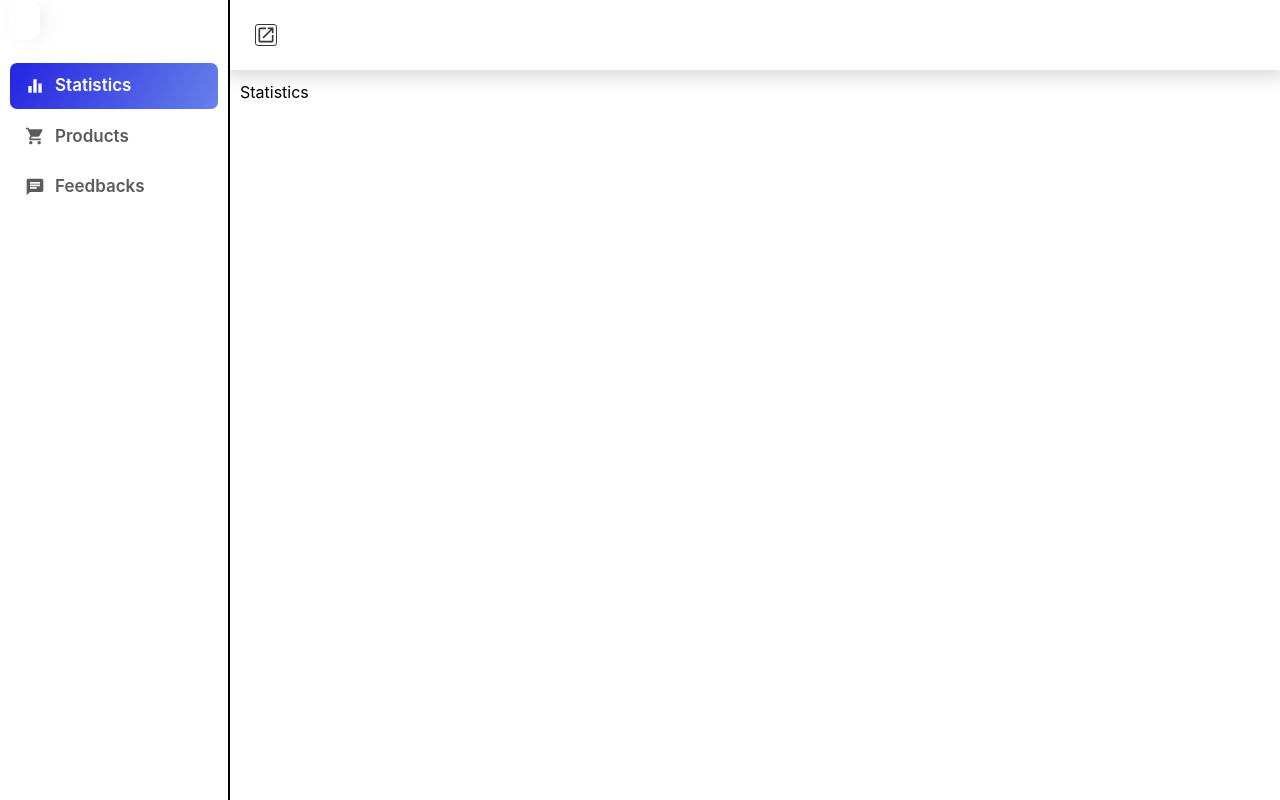
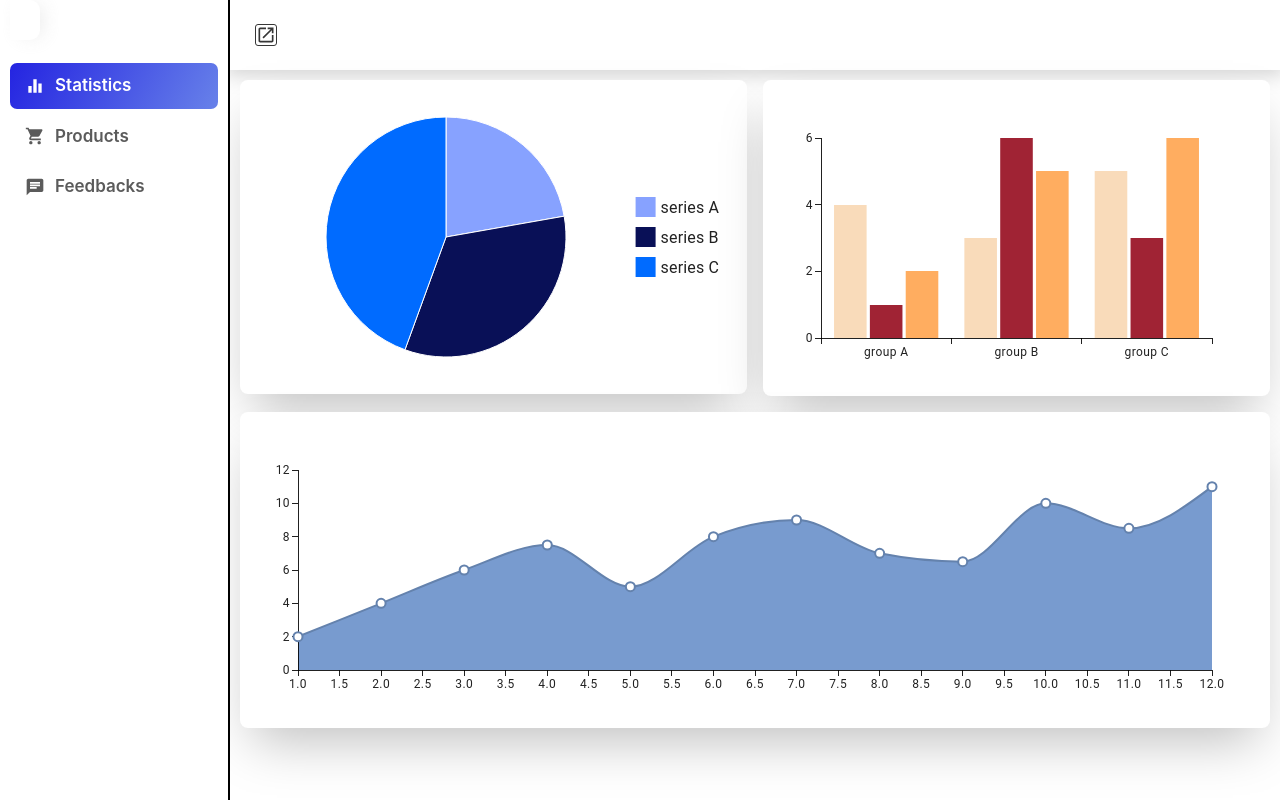
Before and after one commit to SabirovaOlya/shop-app, a React (Vite) app: page / in a window 1280 px wide. Built offline with nearby package versions, Linux system fonts and the light colour scheme.

Commit message:
charts --finished

```diff
--- a/package.json
+++ b/package.json
@@ -14,6 +14,7 @@
     "@emotion/styled": "^11.13.0",
     "@mui/icons-material": "^6.1.4",
     "@mui/material": "^6.1.4",
+    "@mui/x-charts": "^7.21.0",
     "autoprefixer": "^10.4.20",
     "postcss-cli": "^11.0.0",
     "react": "^18.3.1",
--- /dev/null
+++ b/src/components/charts/bar-charts.tsx
@@ -0,0 +1,17 @@
+import { BarChart } from '@mui/x-charts/BarChart';
+
+export const BarChartStatistics = () => {
+    return (
+        <div className='bg-white p-2 mx-auto shadow-2xl rounded-lg'>
+            <BarChart
+                xAxis={[{ scaleType: 'band', data: ['group A', 'group B', 'group C'] }]}
+                series={[
+                    { data: [4, 3, 5], color: '#F9DBBA' },
+                    { data: [1, 6, 3], color: '#A02334' },
+                    { data: [2, 5, 6], color: '#FFAD60' },
+                ]}
+                height={300}
+            />
+        </div>
+    );
+}
--- /dev/null
+++ b/src/components/charts/line-charts.tsx
@@ -0,0 +1,21 @@
+import { LineChart } from '@mui/x-charts/LineChart';
+
+export const LineChartStatictics = () => {
+    return (
+        <div className='bg-white p-2 mx-auto shadow-2xl rounded-lg'>
+            <LineChart
+                xAxis={[{
+                    data: [1, 2, 3, 4, 5, 6, 7, 8, 9, 10, 11, 12],
+                }]}
+                series={[
+                    {
+                        data: [2, 4, 6, 7.5, 5, 8, 9, 7, 6.5, 10, 8.5, 11],
+                        area: true,
+                        color: '#6482AD'
+                    },
+                ]}
+                height={300}
+            />
+        </div>
+    );
+}
--- /dev/null
+++ b/src/components/charts/pie-charts.tsx
@@ -0,0 +1,22 @@
+import { PieChart } from '@mui/x-charts/PieChart';
+
+
+export const PieChartProducts = () => {
+
+    return (
+        <div className='bg-white p-2 mx-auto shadow-2xl rounded-lg py-8'>
+            <PieChart
+                series={[
+                    {
+                        data: [
+                            { id: 0, value: 10, label: 'series A', color: '#87A2FF' },
+                            { id: 1, value: 15, label: 'series B', color: '#091057' },
+                            { id: 2, value: 20, label: 'series C', color: '#006BFF' },
+                        ],
+                    }
+                ]}
+                height={250}
+            />
+        </div>
+    )
+}
--- a/src/pages/statistics/index.tsx
+++ b/src/pages/statistics/index.tsx
@@ -1,6 +1,22 @@
+import { BarChartStatistics } from "../../components/charts/bar-charts"
+import { LineChartStatictics } from "../../components/charts/line-charts"
+import { PieChartProducts } from "../../components/charts/pie-charts"
+
+
 const Statistics = () => {
     return (
-        <h1>Statistics</h1>
+        <div className="grid grid-cols-1 gap-4 md:grid-cols-2">
+            <div className="col-span-1">
+                <PieChartProducts />
+            </div>
+            <div className="col-span-1">
+                <BarChartStatistics />
+            </div>
+            <div className="col-span-1 md:col-span-2">
+                <LineChartStatictics />
+            </div>
+        </div>
+
     )
 }
 
```
Also changed, not shown: 1 other file (tests, documents, lock files or other folders).
